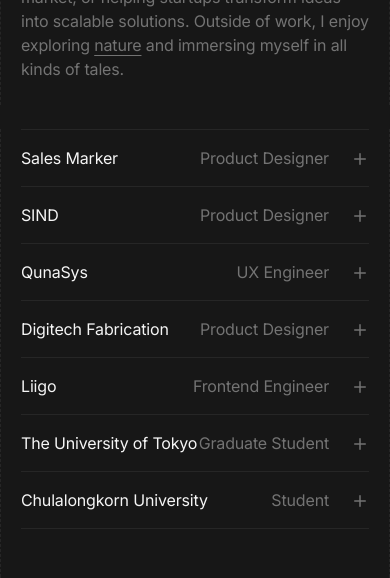
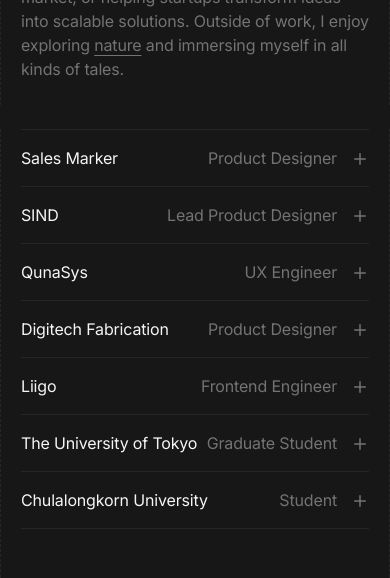
Before and after one commit to sarit-sopitvetmontree/Portfolio, a React (Vite) app: page / in a window 390 px wide. Shown: the part 2420-2998 px from the top of the page. Built offline with nearby package versions, Linux system fonts and the light colour scheme.

Commit message:
Improve Responsive

```diff
--- a/src/App.jsx
+++ b/src/App.jsx
@@ -233,14 +233,14 @@
       year: '2024',
       company: 'Sales Marker',
       role: 'Product Designer',
-      text: 'Drove <initiative>; reduced <metric> by <x>%.',
+      text: 'Lorem Ipsum still in progress',
     },
     {
       id: 'exp-2',
       year: '2024',
       company: 'SIND',
-      role: 'Product Designer',
-      text: 'Drove <initiative>; reduced <metric> by <x>%.',
+      role: 'Lead Product Designer',
+      text: 'Lorem Ipsum still in progress',
     },
     {
       id: 'exp-3',
@@ -254,7 +254,7 @@
       year: '2023',
       company: 'Digitech Fabrication',
       role: 'Product Designer',
-      text: 'Drove <initiative>; reduced <metric> by <x>%.',
+      text: 'Lorem Ipsum still in progress',
     },
     {
       id: 'exp-5',
@@ -297,7 +297,7 @@
               <button
                 type="button"
                 onClick={() => toggle(item.id)}
-                className="cursor-pointer group w-full py-4 grid grid-cols-[1fr_1.5rem] sm:grid-cols-[3rem_1fr_1.5rem] items-start gap-4 text-left"
+                className="cursor-pointer group w-full py-4 grid grid-cols-[1fr_1.5rem] sm:grid-cols-[3rem_1fr_1.5rem] items-start gap-2 sm:gap-4 text-left"
                 aria-expanded={isOpen}
                 aria-controls={`${item.id}-panel`}
               >
```
